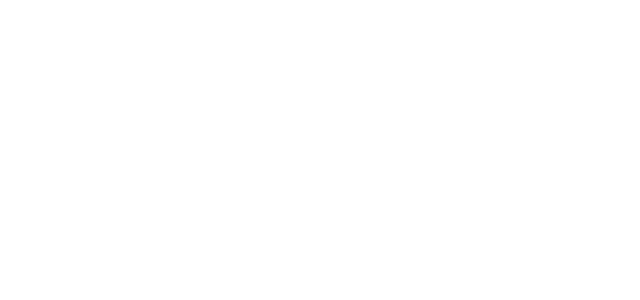
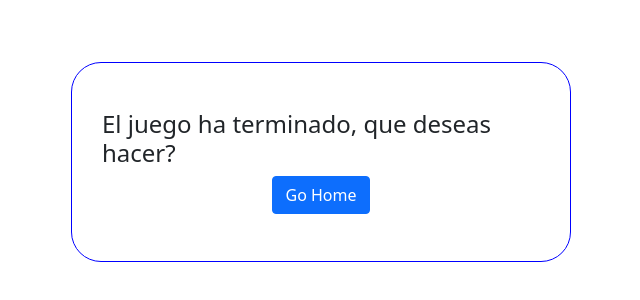
Before and after one commit to matiasnfuentes/unq-ui-matias-fuentes-trabajo-final, a React (Create React App) app: page /game-finished in a window 1280 px wide. Before the commit this address had no page. Shown: the part 238-538 px from the top of the page, without its empty margins (319-959 px from the left). Built offline with nearby package versions, Linux system fonts and the light colour scheme.

Commit message:
Avances en la finalización del juego

```diff
--- a/src/App.css
+++ b/src/App.css
@@ -1,20 +1,38 @@
-body{
+body {
   height: 100vh;
 }
 
-.app{
+.app {
   height: 100vh;
 }
 
-.element{
+.element {
   margin: 10px 5px 10px 5px;
 }
 
-.element__image{
+.element__image {
   border: 1px solid black;
   border-radius: 15px;
 }
 
-.element__image:hover{
+.element__image:hover {
   transform: scale(1.2);
 }
+
+.gameFinished {
+    display: flex;
+    justify-content: center;
+    align-items: center;
+    flex-direction: column;
+  position: fixed;
+  width: 500px;
+  height: 200px;
+  top: 50%;
+  left: 50%;
+  margin-top: -100px; /* Negative half of height. */
+  margin-left: -250px; /* Negative half of width. */
+  border-radius: 30px;
+  padding: 30px;
+  border: 1px blue solid;
+  background-color: white;
+}
--- a/src/Components/App.js
+++ b/src/Components/App.js
@@ -1,6 +1,7 @@
 import { BrowserRouter, Route, Routes } from "react-router-dom";
 import "../App.css";
 import Board from "./Board";
+import GameFinished from "./GameFinished";
 import Seleccion from "./SelectionScreen";
 
 const App = () => {
@@ -10,6 +11,7 @@
         <Routes>
           <Route exact path="/" element={<Seleccion />} />
           <Route exact path="/board" element={<Board/>} />
+          <Route exact path="/game-finished" element={<GameFinished/>} />
         </Routes>
       </BrowserRouter>
     </div>
--- a/src/Components/Board.js
+++ b/src/Components/Board.js
@@ -1,6 +1,7 @@
 import { useEffect, useState } from "react";
-import { useLocation } from "react-router-dom";
+import { useLocation, useNavigate } from "react-router-dom";
 import BoardRow from "./BoardRow";
+import GameFinished from "./GameFinished";
 import getRandom from "./Items";
 import Puntuaciones from "./Puntuaciones";
 
@@ -11,7 +12,18 @@
   const itemsNeed = (boardSize * boardSize) / 2
   const [rowItems, setRowItems] = useState([])
   const [clicked, setClicked] = useState()
-  console.log(clicked)
+  const [coincidences, setCoincidences] = useState([])
+  const alreadyFounded = (id) => coincidences.includes(id)
+  const [finished, setGameFinished] = useState(false)
+  const [ganador, setGanador] = useState()
+
+  useEffect(() => {
+    if(coincidences.length === itemsNeed){
+      setGanador("Jugador 1")
+      setGameFinished(true)
+      }
+    }
+  ,[coincidences])
 
   useEffect(() => {
     const items = getRandom(itemsNeed)
@@ -22,20 +34,19 @@
   }, [singlePlayer, boardSize, itemsNeed, rowsCount])
 
   const hasConcidence = (id, rowPosition, callback, uniqueId) => {
-    if (clicked && (id !== clicked.id)) {
-      console.log(clicked.id)
-      console.log(id)
-      const removeRowPosition = clicked.rowPosition
-      const removeCallback = clicked.callback
-      setClicked(undefined)
-      removeCallback(removeRowPosition)
-      callback(rowPosition)
-    } else if (clicked && (id === clicked.id) && (uniqueId !== clicked.uniqueId)){
-      console.log(clicked.id)
-      console.log(id)
-      setClicked(undefined)
-    } else {
-      setClicked({id, rowPosition, callback, uniqueId})
+    if (!alreadyFounded(id)){
+      if (clicked && (id === clicked.id) && (uniqueId !== clicked.uniqueId)) {
+        setCoincidences([...coincidences,id])
+        setClicked(undefined)
+      } else if (clicked && (id !== clicked.id)){
+        setTimeout(() => {
+          callback(rowPosition)
+          clicked.callback(clicked.rowPosition)
+        }, [300]);
+        setClicked(undefined)
+      } else {
+        setClicked({id, rowPosition, callback, uniqueId})
+      }
     }
   }
 
@@ -44,9 +55,10 @@
       <Puntuaciones singlePlayer={singlePlayer}/>
       <div>
         {[...Array(rowsCount).keys()].map((r) => (
-          <BoardRow elementsCount={rowsCount} elements={rowItems[r]} hasConcidence={hasConcidence} />
+          <BoardRow elementsCount={rowsCount} key={`row-${r}`} elements={rowItems[r]} hasConcidence={hasConcidence} />
         ))}
       </div>
+      {finished && <GameFinished ganador={ganador}/> }
     </div>
   );
 };
--- a/src/Components/BoardRow.js
+++ b/src/Components/BoardRow.js
@@ -1,29 +1,39 @@
 import { useState } from "react";
+import Item from "./Item";
 
-const BoardRow = ({ elementsCount, elements, hasConcidence}) => {
+const BoardRow = ({ elementsCount, elements, hasConcidence }) => {
   const elementSize = elementsCount === 4 ? "col-2" : "col-1";
-  const [imageList, setImageList] = useState([...Array(elementsCount)].map(e => "./question.jpg"))
+
+  const [imageList, setImageList] = useState(
+    [...Array(elementsCount)].map((e) => "./question.jpg")
+  );
+
+  const callback = (rowPosition) => {
+    const newList = [...imageList];
+    newList[rowPosition] = "./question.jpg";
+    setImageList(newList);
+  };
 
   const handleClick = (i) => {
-    const newList = [...imageList]
-    newList[i] = elements[i].img
-    setImageList(newList)
-    hasConcidence(elements[i].id, i, callback, elements[i].uniqueId)
-  }
-
-  const callback = (rowPosition) => {
-    const newList = [...imageList]
-    newList[rowPosition] = "./question.jpg"
-    setImageList(newList)
-  }
+    const newList = [...imageList];
+    newList[i] = elements[i].img;
+    setImageList(newList);
+    hasConcidence(elements[i].id, i, callback, elements[i].uniqueId);
+  };
 
   return (
     <div className="row col-12 d-flex flex-row justify-content-between align-items-center">
-      { elements && elements !== [] && elements.map((r, i) => (
-        <div className={`${elementSize} p-0 element`}>
-          <img className="img-fluid element__image" src={imageList[i]} alt="question" onClick={() => handleClick(i)}/>
-        </div>
-      ))}
+      {elements &&
+        elements !== [] &&
+        elements.map((r, i) => (
+          <Item
+            key={r.uniqueId}
+            image={imageList[i]}
+            rowPosition={i}
+            elementSize={elementSize}
+            handleClick={handleClick}
+          />
+        ))}
     </div>
   );
 };
--- /dev/null
+++ b/src/Components/GameFinished.js
@@ -0,0 +1,25 @@
+import { useEffect } from "react";
+import { useLocation, useNavigate } from "react-router-dom";
+
+const GameFinished = ({ganador}) => {
+  const location = useLocation();
+  const navigate = useNavigate();
+  const { finished } = location.state || {};
+
+  const goHome = () => navigate("/")
+
+  useEffect(() => {
+      console.log(finished)
+    //!finished && navigate("/");
+  },[]);
+
+  return (
+    <div className="gameFinished">
+      <h4>El juego ha terminado, que deseas hacer?</h4>
+      {ganador && <h3>El ganador fue: {ganador}</h3>}
+      <button className="btn btn-primary" onClick={() => goHome()}>Go Home</button>
+    </div>
+  );
+};
+
+export default GameFinished;
--- /dev/null
+++ b/src/Components/Item.js
@@ -0,0 +1,14 @@
+const Item = ({ elementSize, image, rowPosition, handleClick }) => {
+  return (
+    <div className={`${elementSize} p-0 element`}>
+      <img
+        className={`img-fluid element__image`}
+        src={image}
+        alt="question"
+        onClick={() => handleClick(rowPosition)}
+      />
+    </div>
+  );
+};
+
+export default Item;
```
Lines whose indentation alone changed are shown as unchanged.
